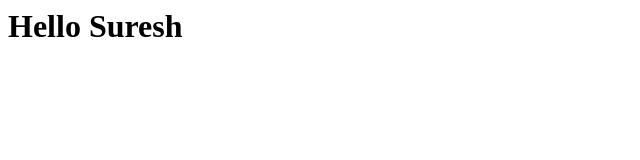
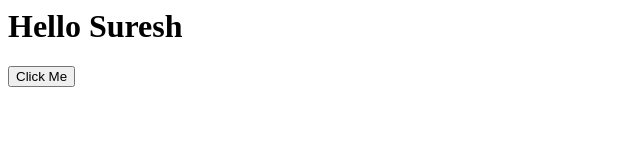
Before and after one commit to sureshthite/index, a plain HTML site: page index.html in a window 1280 px wide. Shown: the whole page, without its empty margins (0-640 px from the left). Drawn offline with Linux system fonts and the light colour scheme.

Commit message:
dynamic change checking

```diff
--- a/index.html
+++ b/index.html
@@ -1 +1,11 @@
 <h1>Hello Suresh</h1>
+
+<input type="button" value="Click Me" onclick="hello()"/>
+
+<script>
+
+  function hello() {
+    alert("hello");
+  }
+
+</script>
```
